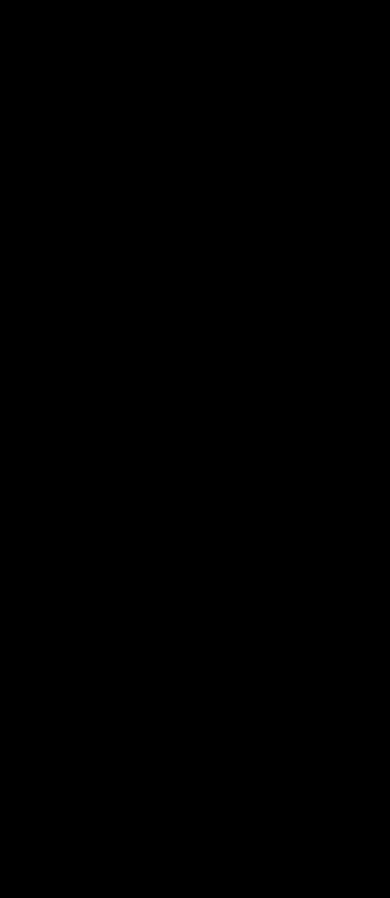
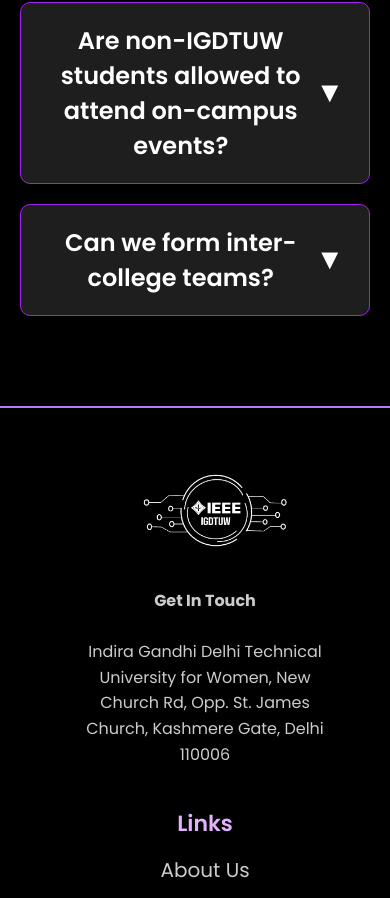
Before and after one commit to ssyy21/Open-Source-Week-2025, a React (Create React App) app: page / in a window 390 px wide. Shown: the part 9567-10465 px from the top of the page. Before the commit the page ends 9642 px from the top, so only its background shows below. Built offline with nearby package versions, Linux system fonts and the light colour scheme.

Commit message:
Updated FAQ animation and improved footer design

```diff
--- a/package.json
+++ b/package.json
@@ -3,6 +3,7 @@
   "version": "0.1.0",
   "private": true,
   "dependencies": {
+    "@fortawesome/fontawesome-free": "^7.1.0",
     "@testing-library/dom": "^10.4.1",
     "@testing-library/jest-dom": "^6.9.1",
     "@testing-library/react": "^16.3.0",
--- a/src/App.js
+++ b/src/App.js
@@ -24,11 +24,7 @@ function App() {
   <Timeline />
   <FAQ />
 
-  <footer className="footer">
-    <div className="footer-container">
-      <p className="footer-text">This is the footer.</p>
-    </div>
-  </footer>
+  <Footer />
 </main>
 
     </div>
--- a/src/components/FAQ.jsx
+++ b/src/components/FAQ.jsx
@@ -1,9 +1,6 @@
-// src/components/FAQ.jsx
+import React, { useState } from 'react';
+import '../styles/FAQ.css';
 
-import React, { useState } from 'react';
-import '../styles/FAQ.css'; // 💡 IMPORT THE CSS FILE HERE!
-
-// Sample data remains the same
 const faqData = [
   {
     id: 1,
@@ -41,14 +38,10 @@ const FAQ = () => {
 
   return (
     <section className="faq-section">
-            <h2 className="faq-title">
-                Frequently Asked Questions
-            </h2>
-
+      <h2 className="faq-title">Frequently Asked Questions</h2>
       <div className="faq-container">
         {faqData.map((item) => (
           <div key={item.id} className="faq-item">
-                        {/* The 'open' class is added conditionally for styling when active */}
             <div
               className={`faq-question-bar ${openItemId === item.id ? 'open' : ''}`}
               onClick={() => handleToggle(item.id)}
@@ -57,12 +50,14 @@ const FAQ = () => {
               <span className="faq-icon">{openItemId === item.id ? '▲' : '▼'}</span>
             </div>
 
-                        {/* The answer content */}
-                        {openItemId === item.id && (
-                            <div className="faq-answer">
-                                {item.answer}
+            {/* The animated answer container */}
+            <div
+              className={`faq-answer-wrapper ${
+                openItemId === item.id ? 'open' : ''
+              }`}
+            >
+              <div className="faq-answer">{item.answer}</div>
             </div>
-                        )}
           </div>
         ))}
       </div>
--- a/src/components/Footer.jsx
+++ b/src/components/Footer.jsx
@@ -1,40 +1,59 @@
-// src/components/Footer.jsx
-
-import React from 'react';
-import '../styles/Footer.css'; // Import the CSS file
+import React from "react";
+import "../styles/Footer.css";
 
 const Footer = () => {
   return (
-        <footer className="footer-section">
-            <div className="footer-content">
-                <div className="footer-logo">
-                    {/* Replace this with your actual IEEE/Event logo image */}
-                    <h3 className="logo-text">IEEE Open Source Week</h3>
+    <footer className="footer">
+      <div className="footer-container">
+        {/* Left Section */}
+        <div className="footer-left">
+          <img
+            src="/logoBW (2).png"
+            alt="IEEE IGDTUW Logo"
+            className="footer-logo"
+          />
+          <p>
+            <b>Get In Touch</b> <br/> <br/>
+            Indira Gandhi Delhi Technical University for Women,
+            New Church Rd, Opp. St. James Church,
+            Kashmere Gate, Delhi 110006
+          </p>
         </div>
 
+        {/* Middle Section */}
         <div className="footer-links">
-                    <h4>Quick Links</h4>
+          <h4>Links</h4>
           <ul>
-                        <li><a href="#home">Home</a></li>
-                        <li><a href="#speakers">Speakers</a></li>
-                        <li><a href="#timeline">Timeline</a></li>
-                        <li><a href="#faq">FAQ</a></li>
+            <li><a href="#about">About Us</a></li>
+            <li><a href="#events">Events</a></li>
+            <li><a href="#team">Team</a></li>
           </ul>
         </div>
 
+        {/* Right Section */}
         <div className="footer-social">
-                    <h4>Connect</h4>
-                    {/* In a real app, these would be icon components (e.g., Font Awesome) */}
+          <h4>Follow Us On:</h4>
           <div className="social-icons">
-                        <a href="https://twitter.com/IEEE" target="_blank" rel="noopener noreferrer">🐦 Twitter</a>
-                        <a href="https://discord.gg/your-invite" target="_blank" rel="noopener noreferrer">💬 Discord</a>
-                        <a href="https://github.com/your-repo" target="_blank" rel="noopener noreferrer">🐈 GitHub</a>
+            <a href="https://www.instagram.com/ieeeigdtuw" target="_blank" rel="noreferrer">
+              <i className="fab fa-instagram"></i>
+            </a>
+            <a href="https://x.com/ieeeigdtuw" target="_blank" rel="noreferrer">
+              <i className="fab fa-x-twitter"></i>
+            </a>
+            <a href="https://www.linkedin.com/company/ieee-igdtuw/" target="_blank" rel="noreferrer">
+              <i className="fab fa-linkedin"></i>
+            </a>
           </div>
+
+          <p>For more information, contact:</p>
+          <a href="mailto:igdtwieee@gmail.com" className="footer-link">igdtwieee@gmail.com</a>
+
         </div>
       </div>
 
       <div className="footer-bottom">
-                <p>&copy; {new Date().getFullYear()} IEEE Open Source Week. All rights reserved.</p>
+        <p>Developed by IEEE IGDTUW Open Source Team</p>
+        <p>© IEEE Open Source Week 2025 | All rights reserved.</p>
       </div>
     </footer>
   );
--- a/src/styles/FAQ.css
+++ b/src/styles/FAQ.css
@@ -1,71 +1,88 @@
-/* src/components/FAQ.css */
-
 /* --- General Section Styling --- */
-
 .faq-section {
-    background-color: #000000; /* Black background */
-    padding: 50px 20px;
+  background-color: #000000;
+  padding: 70px 20px;
   text-align: center;
-    color: #FFFFFF;
+  color: #ffffff;
 }
 
 .faq-title {
-    color: #FF69B4; /* Pink title color */
-    font-size: 36px;
+  color: #ff69b4;
+  font-size: 50px;
   margin-bottom: 40px;
 }
 
 .faq-container {
-    max-width: 800px;
+  max-width: 1000px;
   margin: 0 auto;
 }
 
 .faq-item {
-    margin-bottom: 15px;
+  margin-bottom: 20px;
+  overflow: hidden;
 }
 
 /* --- Question Bar Styling --- */
-
 .faq-question-bar {
   display: flex;
+  font-size: 24px;
   justify-content: space-between;
   align-items: center;
-    background-color: #1E1E1E; /* Darker background */
-    padding: 15px 20px;
+  background-color: #1e1e1e;
+  padding: 20px 25px;
   border-radius: 10px;
   cursor: pointer;
-    border: 1px solid #A020F0; /* Purple border */
-    transition: background-color 0.3s ease, border-radius 0.3s ease;
+  border: 1px solid #a020f0;
+  transition: background-color 0.4s ease, border-radius 0.4s ease;
 }
 
-/* State when the bar is OPEN */
 .faq-question-bar.open {
-    border-bottom-left-radius: 0; /* Remove bottom corner radius when open */
+  border-bottom-left-radius: 0;
   border-bottom-right-radius: 0;
 }
 
 .faq-question {
   margin: 0;
-    font-weight: 500;
+  font-weight: 600;
 }
 
 .faq-icon {
   font-weight: bold;
   font-size: 1.2em;
-    transition: transform 0.3s ease;
+  transition: transform 0.4s ease;
 }
 
 /* --- Answer Content Styling --- */
+.faq-answer-wrapper {
+  max-height: 0;
+  overflow: hidden;
+  transition: max-height 0.65s cubic-bezier(0.45, 0, 0.25, 1); /* smoother easing */
+}
+
+.faq-answer-wrapper.open {
+  max-height: 350px; /* enough for text */
+}
 
 .faq-answer {
-    background-color: #140028; /* Slightly different dark color for content */
+  background-color: #140028;
+  font-size: 23px;
   padding: 20px;
   text-align: left;
-    color: #CCCCCC;
-
-    /* Design matching borders */
+  color: #cccccc;
   border-bottom-left-radius: 10px;
   border-bottom-right-radius: 10px;
-    border: 1px solid #A020F0;
+  border: 1px solid #a020f0;
   border-top: none;
+
+  /* smooth fade & slide */
+  opacity: 0;
+  transform: translateY(-10px);
+  transition:
+    opacity 0.55s ease,
+    transform 0.55s ease;
 }
+
+.faq-answer-wrapper.open .faq-answer {
+  opacity: 1;
+  transform: translateY(0);
+}
--- a/src/styles/Footer.css
+++ b/src/styles/Footer.css
@@ -1,32 +1,46 @@
-/* src/styles/Footer.css */
-
-.footer-section {
-    background-color: #0A0A0A; /* Very dark background */
-    color: #CCCCCC;
-    padding: 40px 20px 20px;
-    border-top: 3px solid #FF69B4; /* Pink separator line */
+.footer {
+  background-color: #000;
+  color: #fff;
+  padding: 50px 80px;
+  border-top: 2px solid #b47bff;
+  font-family: 'Poppins', sans-serif;
 }
 
-.footer-content {
+.footer-container {
   display: flex;
-    justify-content: space-around;
-    align-items: flex-start;
-    max-width: 1200px;
-    margin: 0 auto 30px;
+  justify-content: space-between;
   flex-wrap: wrap;
-    gap: 30px;
+  gap: 40px;
 }
 
-.footer-logo .logo-text {
-    color: #FF69B4; /* Pink text for emphasis */
-    font-size: 1.5rem;
-    margin: 0;
+/* ---------- LEFT SECTION ---------- */
+.footer-left {
+  flex: 1;
+  min-width: 250px;
 }
 
-.footer-links h4, .footer-social h4 {
-    color: #FFFFFF;
+.footer-logo {
+  width: 230px; /* Bigger logo */
+  height: auto;
+  margin-bottom: 20px;
+}
+
+.footer-left p {
+  line-height: 1.6;
+  color: #ccc;
+}
+
+/* ---------- LINKS SECTION ---------- */
+.footer-links {
+  flex: 1;
+  min-width: 200px;
+}
+
+.footer-links h4 {
+  color: #e3b3ff;
   margin-bottom: 15px;
-    font-size: 1.1rem;
+  font-size: 22px;
+  font-weight: 600;
 }
 
 .footer-links ul {
@@ -35,29 +49,115 @@
 }
 
 .footer-links li {
-    margin-bottom: 8px;
+  margin-bottom: 10px;
 }
 
-.footer-links a, .social-icons a {
-    color: #CCCCCC;
+.footer-links a {
+  color: #ccc;
   text-decoration: none;
+  font-size: 20px;
   transition: color 0.3s ease;
 }
 
-.footer-links a:hover, .social-icons a:hover {
-    color: #A020F0; /* Purple on hover */
+.footer-links a:hover {
+  color: #b47bff;
+}
+
+/* ---------- SOCIAL SECTION ---------- */
+.footer-social {
+  flex: 1;
+  min-width: 200px;
+  text-align: center;
+}
+
+.footer-social h4 {
+  color: #e3b3ff;
+  margin-bottom: 20px;
+  font-size: 22px;
+  font-weight: 600;
+}
+
+/* icons ek hi line main (horizontal alignment) */
+.social-icons {
+  display: flex;
+  flex-direction: row;  /* ✅ bas yeh line badli gayi hai */
+  justify-content: center;
+  align-items: center;
+  gap: 18px;
+  font-size: 28px;
+  margin-bottom: 22px;
 }
 
 .social-icons a {
-    display: block;
-    margin-bottom: 10px;
-    font-size: 1rem;
+  color: #fff;
+  transition: transform 0.3s ease, color 0.3s ease;
 }
 
+.social-icons a:hover {
+  color: #b47bff;
+  transform: scale(1.25);
+}
+
+/* "For more information" text styling */
+.footer-social p {
+  color: #fff;
+  font-size: 19px;
+  margin-bottom: 6px;
+}
+
+.footer-social .footer-link {
+  color: #b47bffee;
+  text-decoration: none;
+  font-weight: 300;
+}
+
+.footer-social .footer-link:hover {
+  text-decoration: underline;
+}
+
+/* ---------- FOOTER BOTTOM ---------- */
 .footer-bottom {
   text-align: center;
-    border-top: 1px solid #333333;
+  border-top: 1px solid #333;
+  margin-top: 40px;
   padding-top: 20px;
-    font-size: 0.8rem;
-    color: #777777;
+  color: #aaa;
+  font-size: 18px;
+  font-weight: 500;
 }
+
+.footer-bottom p {
+  margin: 5px 0;
+}
+
+.footer-link {
+  color: #b47bff;
+  text-decoration: none;
+}
+
+.footer-link:hover {
+  text-decoration: underline;
+}
+
+/* ---------- RESPONSIVE ---------- */
+@media (max-width: 768px) {
+  .footer-container {
+    flex-direction: column;
+    align-items: center;
+    text-align: center;
+  }
+
+  .footer-logo {
+    width: 180px;
+  }
+
+  .social-icons {
+    font-size: 28px;
+    gap: 14px;
+    margin-bottom: 18px;
+  }
+
+  .footer-social p {
+    font-size: 14px;
+  }
+}
```
Also changed, not shown: public/logoBW (2).png (added), 1 other file (tests, documents, lock files or other folders). Lines whose indentation alone changed are shown as unchanged.
